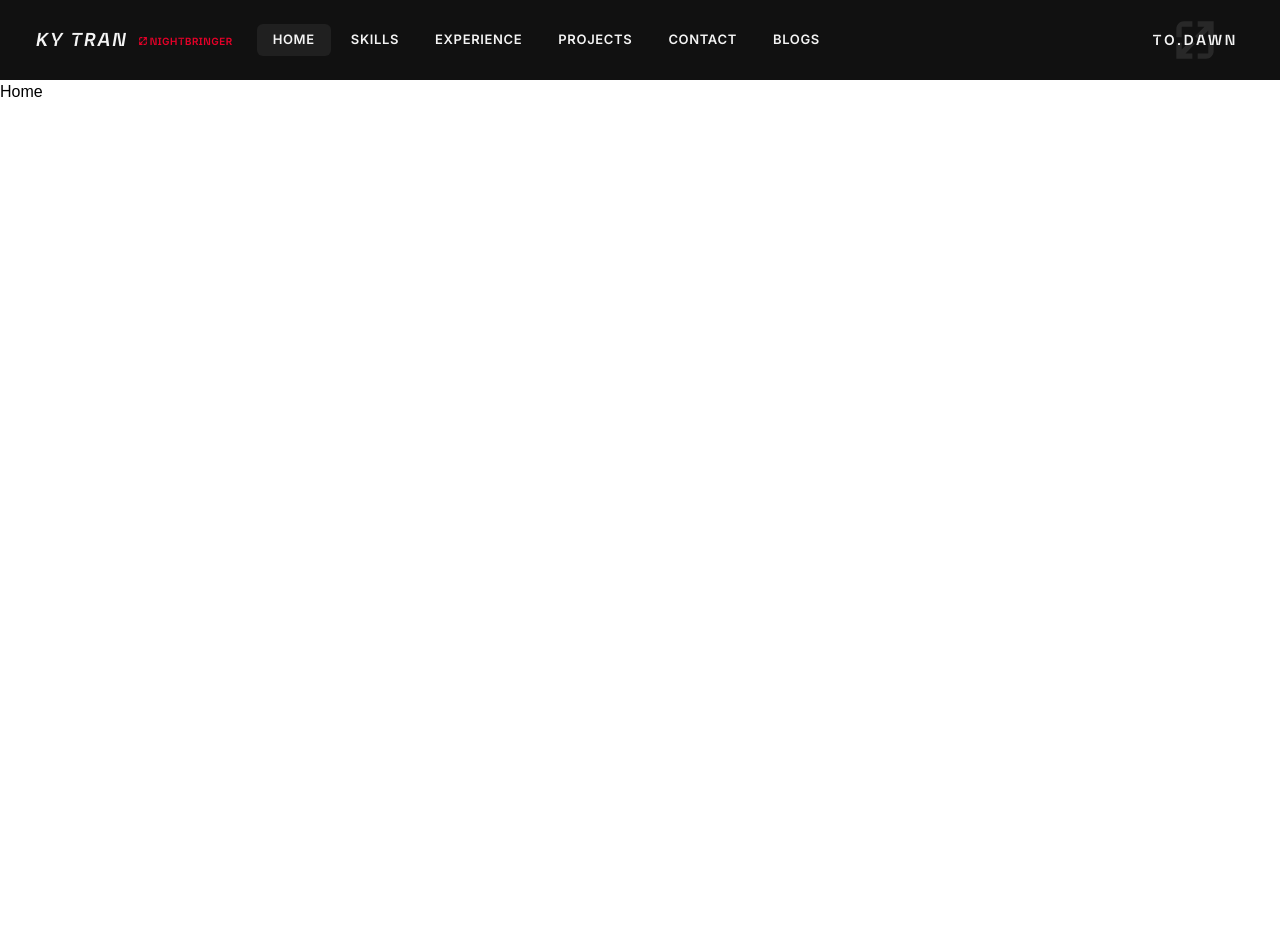
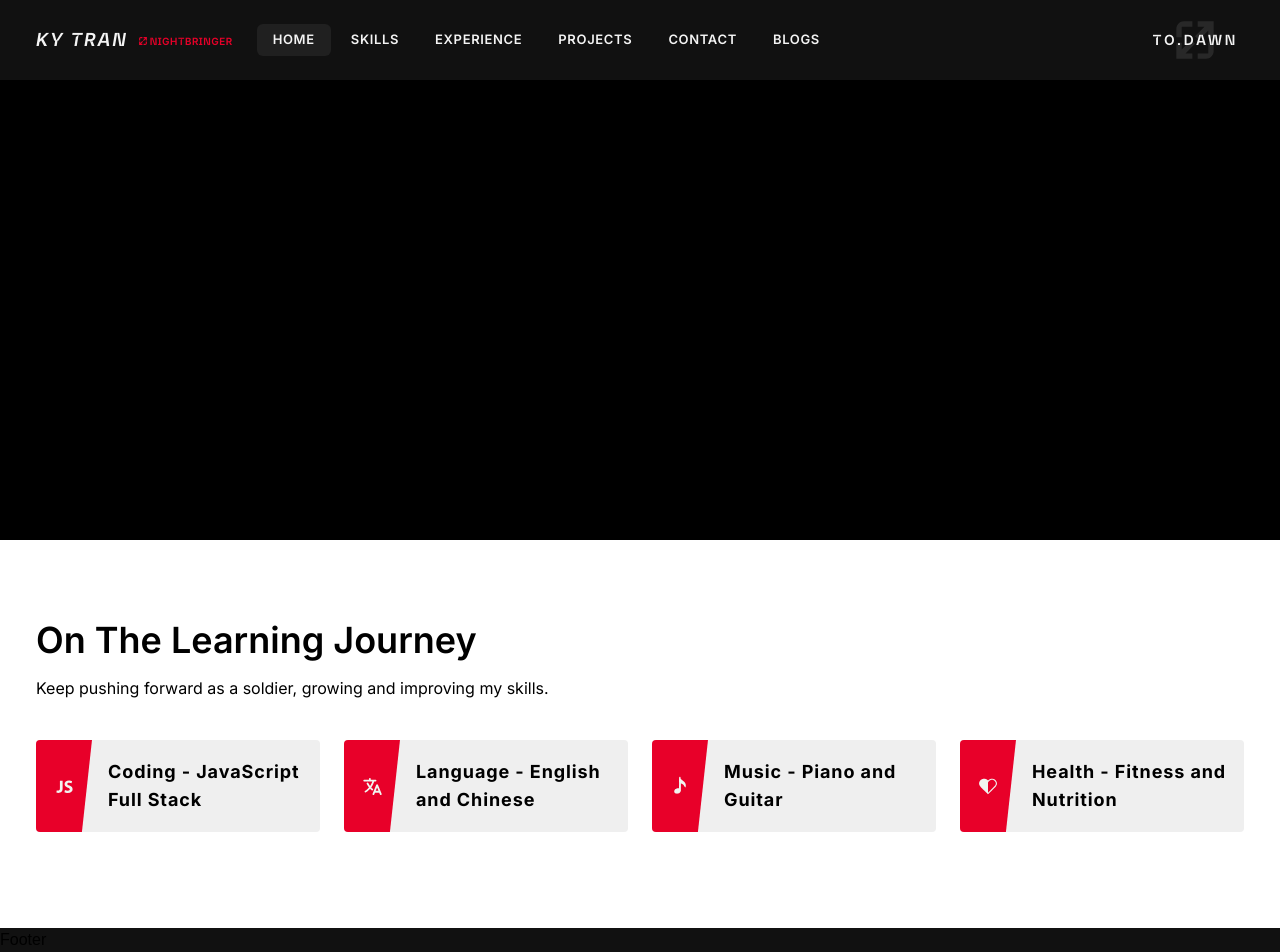
Before and after one commit to nhatkytran/Portfolio, a Next.js app: page / in a window 1280 px wide. Shown: the top 952 px of the page. Built offline with nearby package versions, Linux system fonts and the light colour scheme; a web font is replaced by a local one.

Commit message:
Implement learning journey section

```diff
--- a/src/app/globals.css
+++ b/src/app/globals.css
@@ -186,4 +186,12 @@
   --font-beaufort-bold-italic: var(--font-beaufort-bold-italic);
   --font-beaufort-heavy: var(--font-beaufort-heavy);
   --font-beaufort-heavy-italic: var(--font-beaufort-heavy-italic);
+
+  --spacing-8xl: 84.5rem;
 }
+
+@layer utilities {
+  .learning-item-clip-path {
+    clip-path: polygon(0px 0px, 100% 0px, 82% 100%, 0% 100%);
+  }
+}
--- a/src/app/layout.tsx
+++ b/src/app/layout.tsx
@@ -21,6 +21,7 @@ export default function RootLayout({ children }: PropsWithChildren) {
       <body className={cn(getFontsVariables(fonts), 'font-spiegel-regular antialiased')}>
         <Header />
         {children}
+        <div className="h-[320px] bg-neutral-900">Footer</div>
       </body>
     </html>
   );
--- a/src/app/page.tsx
+++ b/src/app/page.tsx
@@ -1,4 +1,43 @@
+import { cn } from '@/shared/utils/helpers';
+import { HeartIcon, JavaScriptIcon, LanguageIcon, MusicIcon } from '@/shared/icons';
+
+const learnings = [
+  { name: 'Coding - JavaScript Full Stack', Icon: JavaScriptIcon },
+  { name: 'Language - English and Chinese', Icon: LanguageIcon },
+  { name: 'Music - Piano and Guitar', Icon: MusicIcon },
+  { name: 'Health - Fitness and Nutrition', Icon: HeartIcon },
+];
+
 /** Home page. */
 export default function Home() {
-  return <div className="h-[1000px]">Home</div>;
+  return (
+    <>
+      <section className="h-[460px] bg-black"></section>
+      <section className="flex items-center justify-center pt-20 pb-24">
+        <div className="max-w-8xl flex w-full flex-col gap-10 px-9">
+          <div className="flex flex-col gap-4">
+            <h2 className="font-inter text-4xl font-semibold">On The Learning Journey</h2>
+            <p className="font-inter text-base">Keep pushing forward as a soldier, growing and improving my skills.</p>
+          </div>
+          <ul className="grid grid-cols-4 gap-6">
+            {learnings.map(({ name, Icon }) => (
+              <li key={name} className="flex min-h-[92px] overflow-hidden rounded-sm bg-neutral-100">
+                <div className={cn('flex items-center justify-center', 'learning-item-clip-path w-14 bg-red-600')}>
+                  <Icon />
+                </div>
+                <p
+                  className={cn(
+                    'flex flex-1 items-center justify-center',
+                    'font-inter px-4 py-2 text-lg font-bold tracking-wider',
+                  )}
+                >
+                  {name}
+                </p>
+              </li>
+            ))}
+          </ul>
+        </div>
+      </section>
+    </>
+  );
 }
--- a/src/features/layout/components/Header/Header.tsx
+++ b/src/features/layout/components/Header/Header.tsx
@@ -9,14 +9,13 @@ export default function Header() {
   return (
     <header
       className={cn(
-        'flex min-h-[60px] items-center justify-center',
+        'flex min-h-[60px] items-center justify-between',
         'bg-neutral-900 px-4 text-neutral-50',
         'xs:px-6',
         'sm:min-h-[72px] sm:px-9',
         'lg:min-h-[80px]',
       )}
     >
-      <div className="flex w-full max-w-7xl items-center justify-between">
       <div className="flex items-center justify-start">
         <Logo />
         <Navbar />
@@ -25,7 +24,6 @@ export default function Header() {
         <Bringer className="hidden sm:block" />
         <Sidebar />
       </div>
-      </div>
     </header>
   );
 }
--- a/src/features/layout/components/Header/components/Sidebar/Sidebar.tsx
+++ b/src/features/layout/components/Header/components/Sidebar/Sidebar.tsx
@@ -29,12 +29,12 @@ export default function Sidebar() {
   });
 
   return (
-    <div className="lg:hidden">
-      <div className="flex cursor-pointer items-center fill-neutral-800" onClick={handleOpen}>
+    <>
+      <div className="flex cursor-pointer items-center fill-neutral-800 lg:hidden" onClick={handleOpen}>
         <BurgerIcon className="size-10" />
       </div>
       <Modal isOpen={isOpen} onClose={handleClose} />
-      <div
+      <aside
         className={cn(
           'h-full w-full max-w-[492px]',
           'fixed top-0 right-0 flex translate-x-full flex-col justify-between',
@@ -90,7 +90,7 @@ export default function Sidebar() {
             -- Live on the dark side --
           </p>
         </div>
-      </div>
-    </div>
+      </aside>
+    </>
   );
 }
--- /dev/null
+++ b/src/shared/icons/HeartIcon.tsx
@@ -0,0 +1,11 @@
+/** Heart icon. */
+export default function HeartIcon() {
+  return (
+    <svg xmlns="http://www.w3.org/2000/svg" version="1.0" width={18} height={19} viewBox="0 0 840.000000 859.000000">
+      <g transform="translate(0.000000,859.000000) scale(0.100000,-0.100000)" fill="#f1f5f0" stroke="none">
+        {/* eslint-disable-next-line max-len */}
+        <path d="M2027 7945 c-480 -79 -916 -295 -1259 -624 -226 -217 -378 -424 -507 -691 -156 -323 -225 -623 -225 -975 -1 -207 10 -281 64 -462 101 -341 378 -791 709 -1152 64 -69 851 -863 1751 -1764 l1635 -1638 980 978 c1930 1927 2534 2542 2664 2713 188 246 340 504 430 729 88 221 93 249 98 543 6 291 -4 405 -47 573 -150 582 -476 1052 -960 1384 -310 213 -715 362 -1061 392 -171 14 -512 7 -649 -15 -190 -30 -426 -109 -634 -213 -276 -138 -456 -274 -696 -525 l-115 -121 -95 108 c-337 383 -869 677 -1360 752 -140 21 -609 26 -723 8z m4188 -516 c228 -16 421 -71 640 -180 175 -87 287 -171 460 -344 248 -249 386 -471 469 -757 84 -292 95 -614 26 -818 -81 -242 -308 -610 -509 -825 -261 -278 -1292 -1325 -2373 -2410 l-718 -720 0 2424 0 2425 58 75 c131 172 373 472 450 558 90 100 222 211 347 293 209 136 539 260 755 283 75 8 262 6 395 -4z" />
+      </g>
+    </svg>
+  );
+}
--- /dev/null
+++ b/src/shared/icons/JavaScriptIcon.tsx
@@ -0,0 +1,18 @@
+/** JavaScript icon. */
+export default function JavaScriptIcon() {
+  return (
+    <svg
+      width={23}
+      height={23}
+      viewBox="0 0 32 32"
+      xmlns="http://www.w3.org/2000/svg"
+      xmlnsXlink="http://www.w3.org/1999/xlink"
+    >
+      <path
+        fill="#f1f5f0"
+        // eslint-disable-next-line max-len
+        d="M9.633 7.968h3.751v10.514c0 4.738-2.271 6.392-5.899 6.392-0.888 0-2.024-0.148-2.764-0.395l0.42-3.036c0.518 0.173 1.185 0.296 1.925 0.296 1.58 0 2.567-0.716 2.567-3.282v-10.489zM16.641 20.753c0.987 0.518 2.567 1.037 4.171 1.037 1.728 0 2.641-0.716 2.641-1.826 0-1.012-0.79-1.629-2.789-2.32-2.764-0.987-4.59-2.517-4.59-4.961 0-2.838 2.394-4.985 6.293-4.985 1.9 0 3.258 0.37 4.245 0.839l-0.839 3.011c-0.642-0.321-1.851-0.79-3.455-0.79-1.629 0-2.419 0.765-2.419 1.604 0 1.061 0.913 1.53 3.085 2.369 2.937 1.086 4.294 2.616 4.294 4.985 0 2.789-2.122 5.158-6.688 5.158-1.9 0-3.776-0.518-4.714-1.037l0.765-3.085z"
+      />
+    </svg>
+  );
+}
--- /dev/null
+++ b/src/shared/icons/LanguageIcon.tsx
@@ -0,0 +1,11 @@
+/** Language icon. */
+export default function LanguageIcon() {
+  return (
+    <svg width={21} height={21} fill="#f1f5f0" viewBox="0 0 512 512" xmlns="http://www.w3.org/2000/svg">
+      {/* eslint-disable-next-line max-len */}
+      <path d="M478.33,433.6l-90-218a22,22,0,0,0-40.67,0l-90,218a22,22,0,1,0,40.67,16.79L316.66,406H419.33l18.33,44.39A22,22,0,0,0,458,464a22,22,0,0,0,20.32-30.4ZM334.83,362,368,281.65,401.17,362Z" />
+      {/* eslint-disable-next-line max-len */}
+      <path d="M267.84,342.92a22,22,0,0,0-4.89-30.7c-.2-.15-15-11.13-36.49-34.73,39.65-53.68,62.11-114.75,71.27-143.49H330a22,22,0,0,0,0-44H214V70a22,22,0,0,0-44,0V90H54a22,22,0,0,0,0,44H251.25c-9.52,26.95-27.05,69.5-53.79,108.36-31.41-41.68-43.08-68.65-43.17-68.87a22,22,0,0,0-40.58,17c.58,1.38,14.55,34.23,52.86,83.93.92,1.19,1.83,2.35,2.74,3.51-39.24,44.35-77.74,71.86-93.85,80.74a22,22,0,1,0,21.07,38.63c2.16-1.18,48.6-26.89,101.63-85.59,22.52,24.08,38,35.44,38.93,36.1a22,22,0,0,0,30.75-4.9Z" />
+    </svg>
+  );
+}
--- /dev/null
+++ b/src/shared/icons/MusicIcon.tsx
@@ -0,0 +1,13 @@
+/**
+ *
+ */
+export default function MusicIcon() {
+  return (
+    <svg xmlns="http://www.w3.org/2000/svg" width={22} height={22} viewBox="0 0 512.000000 512.000000">
+      <g transform="translate(0.000000,512.000000) scale(0.100000,-0.100000)" fill="#f1f5f0" stroke="none">
+        {/* eslint-disable-next-line max-len */}
+        <path d="M2456 4680 c-35 -11 -72 -44 -94 -85 -16 -27 -17 -141 -20 -1308 -2 -1207 -3 -1278 -20 -1273 -91 28 -252 33 -373 11 -404 -70 -719 -366 -737 -691 -6 -110 8 -174 55 -267 66 -126 206 -229 378 -279 111 -31 321 -32 445 -1 184 46 344 134 466 257 86 86 136 162 178 270 l31 81 3 878 3 878 22 -6 c53 -15 290 -139 377 -197 108 -72 258 -211 331 -307 28 -36 84 -134 125 -218 41 -84 84 -159 96 -167 104 -73 191 95 192 369 0 152 -14 241 -60 385 -96 301 -282 530 -614 759 -299 206 -450 342 -504 454 -29 59 -45 148 -46 257 0 69 -22 132 -56 162 -47 41 -116 56 -178 38z" />
+      </g>
+    </svg>
+  );
+}
--- a/src/shared/icons/index.ts
+++ b/src/shared/icons/index.ts
@@ -2,6 +2,20 @@ import ArrowLeftIcon from './ArrowLeftIcon';
 import BringerIcon from './BringerIcon';
 import BurgerIcon from './BurgerIcon';
 import CloseIcon from './CloseIcon';
+import HeartIcon from './HeartIcon';
+import JavaScriptIcon from './JavaScriptIcon';
+import LanguageIcon from './LanguageIcon';
+import MusicIcon from './MusicIcon';
 import TriangleDownIcon from './TriangleDownIcon';
 
-export { ArrowLeftIcon, BringerIcon, BurgerIcon, CloseIcon, TriangleDownIcon };
+export {
+  ArrowLeftIcon,
+  BringerIcon,
+  BurgerIcon,
+  CloseIcon,
+  HeartIcon,
+  JavaScriptIcon,
+  LanguageIcon,
+  MusicIcon,
+  TriangleDownIcon,
+};
```
Lines whose indentation alone changed are shown as unchanged.
